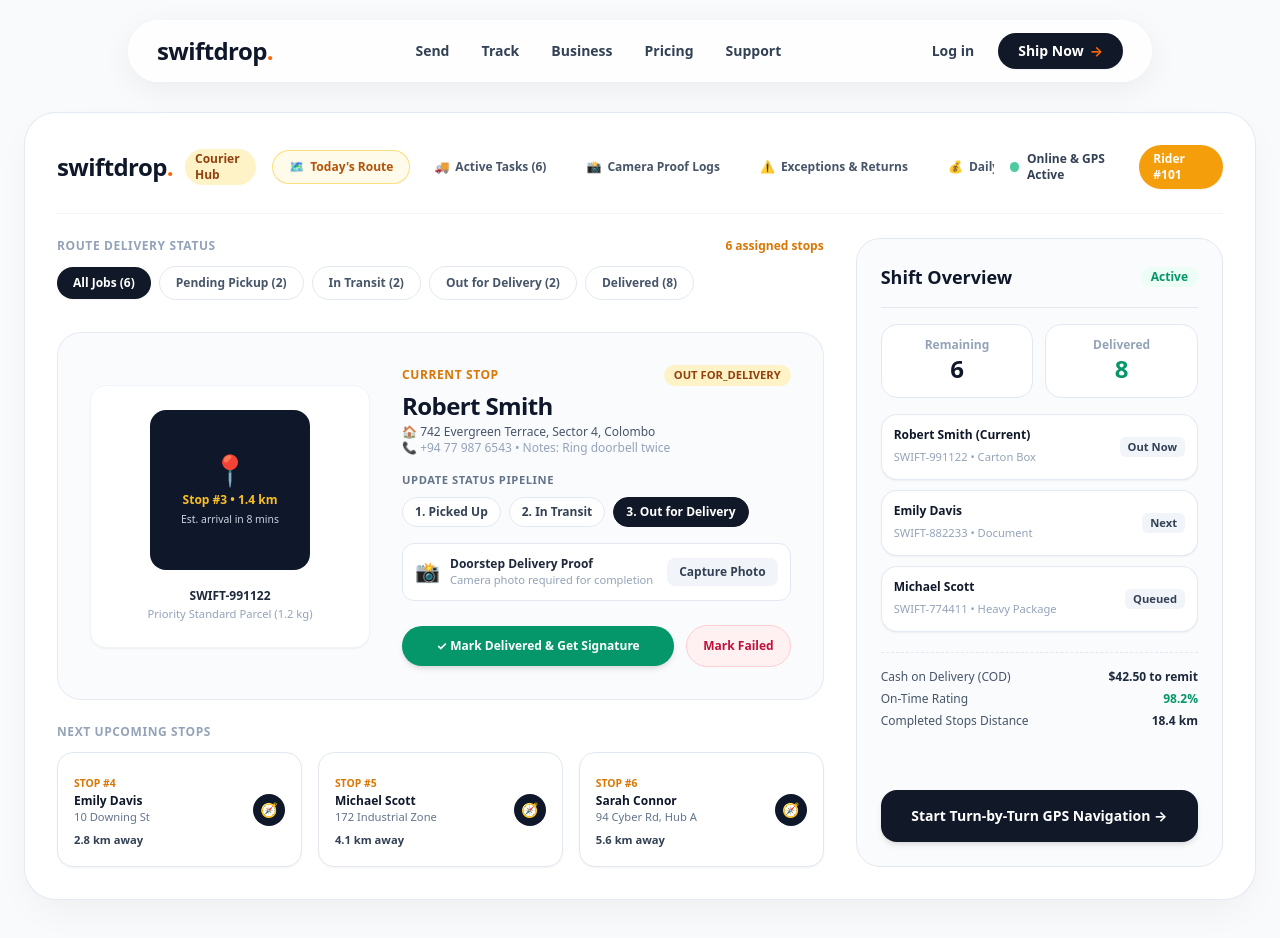
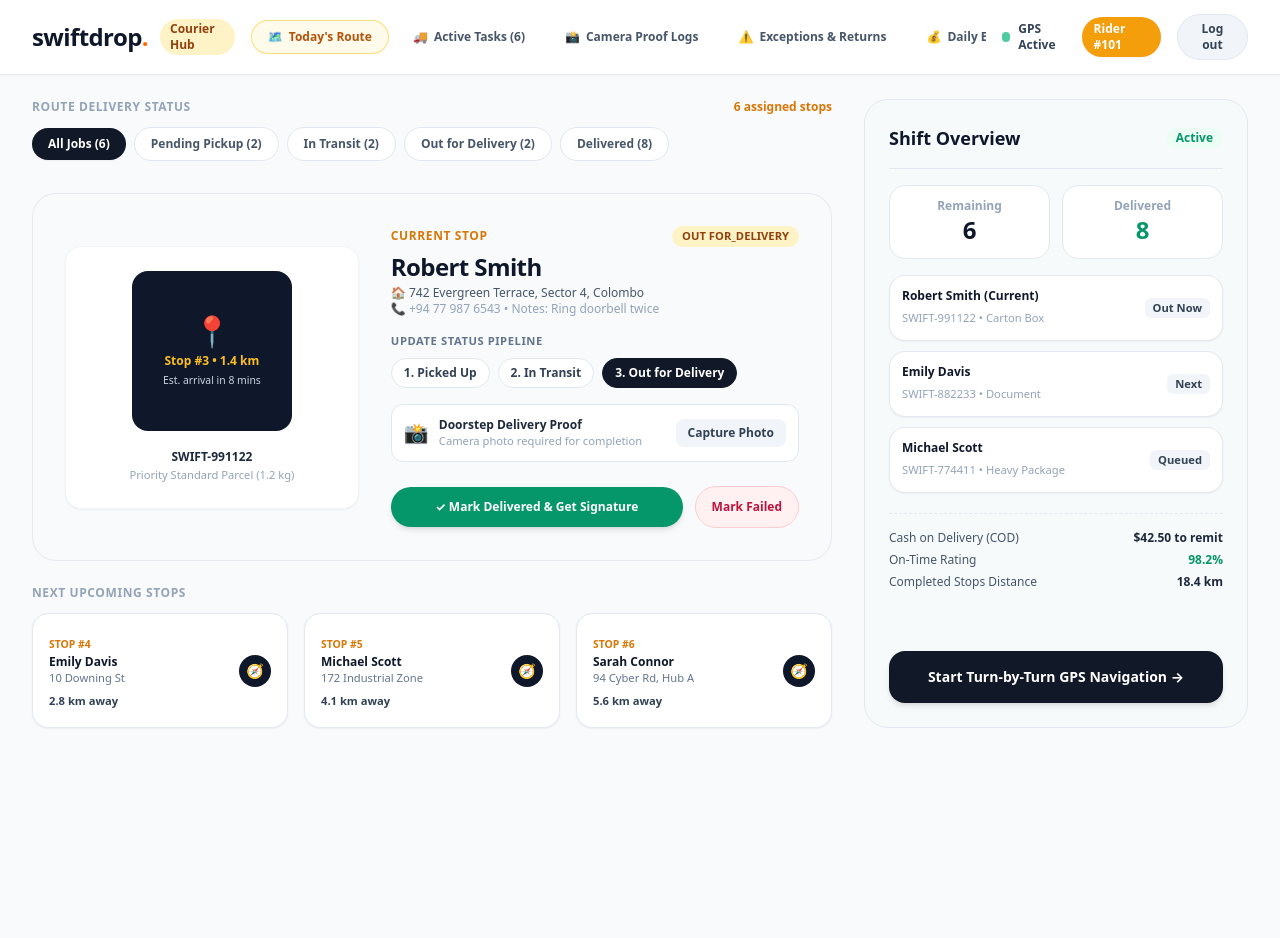
Before and after one commit to yasindugunasekara/SWIFTDROP, a Next.js app in the folder web/: page /tasks in a window 1280 px wide. After the commit the page ends 800 px from the top, so only its background shows below. Built offline with nearby package versions, Linux system fonts and the light colour scheme.

Commit message:
feat(ui): convert dashboards to full-page layouts and hide public navbar on auth routes

```diff
--- a/web/src/app/(courier)/tasks/page.tsx
+++ b/web/src/app/(courier)/tasks/page.tsx
@@ -1,6 +1,8 @@
 'use client';
 
 import { useState } from 'react';
+import Link from 'next/link';
+import { clearAuthSession } from '../../../lib/auth';
 
 export default function CourierDashboardPage() {
   const [activeDuty, setActiveDuty] = useState('route');
@@ -9,24 +11,28 @@
   const [photoUploaded, setPhotoUploaded] = useState(false);
   const [completed, setCompleted] = useState(false);
 
+  const handleLogout = () => {
+    clearAuthSession();
+    window.location.href = '/login';
+  };
+
   return (
-    <div className="max-w-7xl mx-auto px-4 sm:px-6 pt-24 sm:pt-28 pb-10">
-      {/* Outer Dashboard Card matching reference UI */}
-      <div className="bg-white rounded-[32px] p-6 lg:p-8 shadow-[0_15px_40px_-10px_rgba(0,0,0,0.06)] border border-slate-200/90">
-
-        {/* TOP NAVBAR FOR COURIER ROLE */}
-        <div className="flex flex-col md:flex-row md:items-center justify-between pb-6 mb-6 border-b border-slate-100 gap-4">
+    <div className="w-full min-h-screen bg-slate-50 flex flex-col">
+      {/* FULL-WIDTH STICKY DASHBOARD HEADER */}
+      <header className="w-full bg-white border-b border-slate-200/80 px-4 sm:px-8 py-3.5 flex flex-col md:flex-row md:items-center justify-between sticky top-0 z-40 shadow-sm gap-4">
         <div className="flex items-center gap-3">
+          <Link href="/" className="flex items-center no-underline">
             <span className="text-2xl font-black text-slate-900 tracking-tight">
-              swiftdrop<span className="text-brand-orange">.</span>
+              swiftdrop<span className="text-[#ff6600]">.</span>
             </span>
+          </Link>
           <span className="px-2.5 py-0.5 text-xs font-bold bg-amber-100 text-amber-800 rounded-full">
             Courier Hub
           </span>
         </div>
 
-          {/* Role Duty Pills */}
-          <div className="flex items-center gap-2 overflow-x-auto pb-2 md:pb-0">
+        {/* Role Duty Navigation Pills */}
+        <div className="flex items-center gap-2 overflow-x-auto pb-1 md:pb-0">
           {[
             { id: 'route', label: "Today's Route", icon: '🗺️' },
             { id: 'tasks', label: 'Active Tasks (6)', icon: '🚚' },
@@ -49,17 +55,27 @@
           ))}
         </div>
 
-          {/* Shift Status & Badge */}
+        {/* Right Shift Status & Logout */}
+        <div className="flex items-center gap-3 sm:gap-4">
           <div className="flex items-center gap-2">
             <span className="w-2.5 h-2.5 rounded-full bg-emerald-500 animate-pulse"></span>
-            <span className="text-xs font-bold text-slate-700">Online & GPS Active</span>
-            <div className="bg-amber-500 text-white px-3.5 py-1.5 rounded-full text-xs font-bold shadow-sm">
+            <span className="text-xs font-bold text-slate-700 hidden sm:inline">GPS Active</span>
+            <div className="bg-amber-500 text-white px-3 py-1 rounded-full text-xs font-bold shadow-sm">
               Rider #101
             </div>
           </div>
+
+          <button
+            onClick={handleLogout}
+            className="px-3.5 py-1.5 text-xs font-bold text-slate-700 hover:text-rose-600 bg-slate-100 hover:bg-rose-50 border border-slate-200 rounded-full transition-all cursor-pointer"
+          >
+            Log out
+          </button>
         </div>
+      </header>
 
-        {/* TWO-COLUMN DASHBOARD GRID */}
+      {/* FULL-PAGE MAIN WORKSPACE */}
+      <main className="flex-1 w-full max-w-[1700px] mx-auto px-4 sm:px-8 py-6">
         <div className="grid grid-cols-1 lg:grid-cols-12 gap-8">
 
           {/* LEFT MAJOR WORKSPACE */}
@@ -315,8 +331,7 @@
           </div>
 
         </div>
-
-      </div>
+      </main>
     </div>
   );
 }
--- a/web/src/app/(customer)/booking/page.tsx
+++ b/web/src/app/(customer)/booking/page.tsx
@@ -2,6 +2,7 @@
 
 import { useState } from 'react';
 import Link from 'next/link';
+import { clearAuthSession } from '../../../lib/auth';
 
 export default function CustomerDashboardPage() {
   const [activeDuty, setActiveDuty] = useState('book');
@@ -15,6 +16,11 @@
   });
   const [bookedSuccess, setBookedSuccess] = useState(false);
 
+  const handleLogout = () => {
+    clearAuthSession();
+    window.location.href = '/login';
+  };
+
   const priceMap: Record<string, number> = {
     small: 4.50,
     medium: 12.50,
@@ -24,23 +30,22 @@
   const currentPrice = (priceMap[packageSize] || 12.50) + (addons.fragile ? 2.0 : 0) + (addons.signature ? 1.5 : 0) + (addons.express ? 5.0 : 0);
 
   return (
-    <div className="max-w-7xl mx-auto px-4 sm:px-6 pt-24 sm:pt-28 pb-10">
-      {/* Outer Dashboard Card matching reference UI */}
-      <div className="bg-white rounded-[32px] p-6 lg:p-8 shadow-[0_15px_40px_-10px_rgba(0,0,0,0.06)] border border-slate-200/90">
-
-        {/* TOP NAVBAR FOR CUSTOMER ROLE */}
-        <div className="flex flex-col md:flex-row md:items-center justify-between pb-6 mb-6 border-b border-slate-100 gap-4">
+    <div className="w-full min-h-screen bg-slate-50 flex flex-col">
+      {/* FULL-WIDTH STICKY DASHBOARD HEADER */}
+      <header className="w-full bg-white border-b border-slate-200/80 px-4 sm:px-8 py-3.5 flex flex-col md:flex-row md:items-center justify-between sticky top-0 z-40 shadow-sm gap-4">
         <div className="flex items-center gap-3">
+          <Link href="/" className="flex items-center no-underline">
             <span className="text-2xl font-black text-slate-900 tracking-tight">
-              swiftdrop<span className="text-brand-orange">.</span>
+              swiftdrop<span className="text-[#ff6600]">.</span>
             </span>
+          </Link>
           <span className="px-2.5 py-0.5 text-xs font-bold bg-sky-100 text-sky-700 rounded-full">
             Customer Portal
           </span>
         </div>
 
-          {/* Role Duty Pills */}
-          <div className="flex items-center gap-2 overflow-x-auto pb-2 md:pb-0">
+        {/* Role Duty Navigation Pills */}
+        <div className="flex items-center gap-2 overflow-x-auto pb-1 md:pb-0">
           {[
             { id: 'book', label: 'Book Delivery', icon: '📦' },
             { id: 'track', label: 'Track Parcel', icon: '📍' },
@@ -53,7 +58,7 @@
               onClick={() => setActiveDuty(tab.id)}
               className={`flex items-center gap-1.5 px-4 py-2 rounded-full text-xs font-semibold whitespace-nowrap transition-all cursor-pointer ${
                 activeDuty === tab.id
-                    ? 'bg-orange-50 text-brand-orange border border-orange-200/60 shadow-sm'
+                  ? 'bg-orange-50 text-[#ff6600] border border-orange-200/60 shadow-sm'
                   : 'text-slate-600 hover:text-slate-900 hover:bg-slate-100'
               }`}
             >
@@ -63,19 +68,24 @@
           ))}
         </div>
 
-          {/* Quick Search & Summary Pill */}
-          <div className="flex items-center gap-2">
-            <button className="w-9 h-9 rounded-full bg-slate-100 hover:bg-slate-200 flex items-center justify-center text-slate-600 transition-colors cursor-pointer">
-              🔍
-            </button>
-            <div className="flex items-center gap-2 bg-brand-orange text-white px-4 py-2 rounded-full text-xs font-bold shadow-sm">
+        {/* Right Status & Logout */}
+        <div className="flex items-center gap-3 sm:gap-4">
+          <div className="flex items-center gap-2 bg-[#ff6600] text-white px-4 py-2 rounded-full text-xs font-bold shadow-sm">
             <span>🛍️</span>
             <span>3 Shipments</span>
           </div>
+
+          <button
+            onClick={handleLogout}
+            className="px-3.5 py-1.5 text-xs font-bold text-slate-700 hover:text-rose-600 bg-slate-100 hover:bg-rose-50 border border-slate-200 rounded-full transition-all cursor-pointer"
+          >
+            Log out
+          </button>
         </div>
-        </div>
+      </header>
 
-        {/* TWO-COLUMN DASHBOARD GRID */}
+      {/* FULL-PAGE MAIN WORKSPACE */}
+      <main className="flex-1 w-full max-w-[1700px] mx-auto px-4 sm:px-8 py-6">
         <div className="grid grid-cols-1 lg:grid-cols-12 gap-8">
 
           {/* LEFT / CENTER MAJOR WORKSPACE (approx 68% width) */}
@@ -354,8 +364,7 @@
           </div>
 
         </div>
-
-      </div>
+      </main>
     </div>
   );
 }
--- a/web/src/app/(dispatcher)/dispatch/page.tsx
+++ b/web/src/app/(dispatcher)/dispatch/page.tsx
@@ -1,12 +1,19 @@
 'use client';
 
 import { useState } from 'react';
+import Link from 'next/link';
+import { clearAuthSession } from '../../../lib/auth';
 
 export default function DispatcherDashboardPage() {
   const [activeDuty, setActiveDuty] = useState('dispatch');
   const [activeZone, setActiveZone] = useState('all');
   const [selectedCourier, setSelectedCourier] = useState('c-101');
   const [assigned, setAssigned] = useState(false);
+
+  const handleLogout = () => {
+    clearAuthSession();
+    window.location.href = '/login';
+  };
 
   const couriers = [
     { id: 'c-101', name: 'Sunil Silva', load: 2, max: 8, status: 'AVAILABLE', dist: '1.2 km away' },
@@ -15,23 +22,22 @@
   ];
 
   return (
-    <div className="max-w-7xl mx-auto px-4 sm:px-6 pt-24 sm:pt-28 pb-10">
-      {/* Outer Dashboard Card matching reference UI */}
-      <div className="bg-white rounded-[32px] p-6 lg:p-8 shadow-[0_15px_40px_-10px_rgba(0,0,0,0.06)] border border-slate-200/90">
-
-        {/* TOP NAVBAR FOR DISPATCHER ROLE */}
-        <div className="flex flex-col md:flex-row md:items-center justify-between pb-6 mb-6 border-b border-slate-100 gap-4">
+    <div className="w-full min-h-screen bg-slate-50 flex flex-col">
+      {/* FULL-WIDTH STICKY DASHBOARD HEADER */}
+      <header className="w-full bg-white border-b border-slate-200/80 px-4 sm:px-8 py-3.5 flex flex-col md:flex-row md:items-center justify-between sticky top-0 z-40 shadow-sm gap-4">
         <div className="flex items-center gap-3">
+          <Link href="/" className="flex items-center no-underline">
             <span className="text-2xl font-black text-slate-900 tracking-tight">
-              swiftdrop<span className="text-brand-orange">.</span>
+              swiftdrop<span className="text-[#ff6600]">.</span>
             </span>
+          </Link>
           <span className="px-2.5 py-0.5 text-xs font-bold bg-rose-100 text-rose-800 rounded-full">
             Operations Control
           </span>
         </div>
 
-          {/* Role Duty Pills */}
-          <div className="flex items-center gap-2 overflow-x-auto pb-2 md:pb-0">
+        {/* Role Duty Navigation Pills */}
+        <div className="flex items-center gap-2 overflow-x-auto pb-1 md:pb-0">
           {[
             { id: 'dispatch', label: 'Fleet Dispatch', icon: '🎛️' },
             { id: 'workload', label: 'Courier Workloads (18)', icon: '📊' },
@@ -54,14 +60,24 @@
           ))}
         </div>
 
-          {/* Emergency Alert & System Status */}
-          <div className="flex items-center gap-2">
+        {/* Right Status & Logout */}
+        <div className="flex items-center gap-3 sm:gap-4">
+          <div className="flex items-center gap-2 text-xs font-semibold bg-emerald-50 text-emerald-700 px-3 py-1 rounded-full border border-emerald-200">
             <span className="w-2.5 h-2.5 rounded-full bg-emerald-500 animate-pulse"></span>
-            <span className="text-xs font-bold text-slate-700">RabbitMQ Broker Live</span>
-          </div>
+            <span className="hidden sm:inline">RabbitMQ Broker Live</span>
           </div>
 
-        {/* TWO-COLUMN DASHBOARD GRID */}
+          <button
+            onClick={handleLogout}
+            className="px-3.5 py-1.5 text-xs font-bold text-slate-700 hover:text-rose-600 bg-slate-100 hover:bg-rose-50 border border-slate-200 rounded-full transition-all cursor-pointer"
+          >
+            Log out
+          </button>
+        </div>
+      </header>
+
+      {/* FULL-PAGE MAIN WORKSPACE */}
+      <main className="flex-1 w-full max-w-[1700px] mx-auto px-4 sm:px-8 py-6">
         <div className="grid grid-cols-1 lg:grid-cols-12 gap-8">
 
           {/* LEFT MAJOR WORKSPACE */}
@@ -289,8 +305,7 @@
           </div>
 
         </div>
-
-      </div>
+      </main>
     </div>
   );
 }
--- a/web/src/app/(merchant)/portal/page.tsx
+++ b/web/src/app/(merchant)/portal/page.tsx
@@ -1,6 +1,8 @@
 'use client';
 
 import { useState } from 'react';
+import Link from 'next/link';
+import { clearAuthSession } from '../../../lib/auth';
 
 export default function MerchantDashboardPage() {
   const [activeDuty, setActiveDuty] = useState('orders');
@@ -9,24 +11,28 @@
   const [copiedKey, setCopiedKey] = useState(false);
   const [apiKey] = useState('sw_live_9a7d2e81c04f4a3b8e7c1d');
 
+  const handleLogout = () => {
+    clearAuthSession();
+    window.location.href = '/login';
+  };
+
   return (
-    <div className="max-w-7xl mx-auto px-4 sm:px-6 pt-24 sm:pt-28 pb-10">
-      {/* Outer Dashboard Card matching reference UI */}
-      <div className="bg-white rounded-[32px] p-6 lg:p-8 shadow-[0_15px_40px_-10px_rgba(0,0,0,0.06)] border border-slate-200/90">
-
-        {/* TOP NAVBAR FOR MERCHANT ROLE */}
-        <div className="flex flex-col md:flex-row md:items-center justify-between pb-6 mb-6 border-b border-slate-100 gap-4">
+    <div className="w-full min-h-screen bg-slate-50 flex flex-col">
+      {/* FULL-WIDTH STICKY DASHBOARD HEADER */}
+      <header className="w-full bg-white border-b border-slate-200/80 px-4 sm:px-8 py-3.5 flex flex-col md:flex-row md:items-center justify-between sticky top-0 z-40 shadow-sm gap-4">
         <div className="flex items-center gap-3">
+          <Link href="/" className="flex items-center no-underline">
             <span className="text-2xl font-black text-slate-900 tracking-tight">
-              swiftdrop<span className="text-brand-orange">.</span>
+              swiftdrop<span className="text-[#ff6600]">.</span>
             </span>
+          </Link>
           <span className="px-2.5 py-0.5 text-xs font-bold bg-purple-100 text-purple-800 rounded-full">
             Merchant B2B Portal
           </span>
         </div>
 
-          {/* Role Duty Pills */}
-          <div className="flex items-center gap-2 overflow-x-auto pb-2 md:pb-0">
+        {/* Role Duty Navigation Pills */}
+        <div className="flex items-center gap-2 overflow-x-auto pb-1 md:pb-0">
           {[
             { id: 'orders', label: 'Store Orders (142)', icon: '📦' },
             { id: 'api', label: 'API & Credentials', icon: '🔑' },
@@ -49,15 +55,25 @@
           ))}
         </div>
 
-          {/* Integration Status Badge */}
+        {/* Right Store Sync & Logout */}
+        <div className="flex items-center gap-3 sm:gap-4">
           <div className="flex items-center gap-2">
             <span className="px-3 py-1 bg-emerald-50 text-emerald-700 border border-emerald-200 rounded-full text-xs font-bold">
               ✓ Store Sync Active
             </span>
           </div>
+
+          <button
+            onClick={handleLogout}
+            className="px-3.5 py-1.5 text-xs font-bold text-slate-700 hover:text-rose-600 bg-slate-100 hover:bg-rose-50 border border-slate-200 rounded-full transition-all cursor-pointer"
+          >
+            Log out
+          </button>
         </div>
+      </header>
 
-        {/* TWO-COLUMN DASHBOARD GRID */}
+      {/* FULL-PAGE MAIN WORKSPACE */}
+      <main className="flex-1 w-full max-w-[1700px] mx-auto px-4 sm:px-8 py-6">
         <div className="grid grid-cols-1 lg:grid-cols-12 gap-8">
 
           {/* LEFT MAJOR WORKSPACE */}
@@ -282,8 +298,7 @@
           </div>
 
         </div>
-
-      </div>
+      </main>
     </div>
   );
 }
--- a/web/src/components/layout/Navbar.tsx
+++ b/web/src/components/layout/Navbar.tsx
@@ -2,14 +2,25 @@
 
 import Link from 'next/link';
 import { useEffect, useState } from 'react';
+import { usePathname } from 'next/navigation';
 import { getStoredUser, clearAuthSession, User } from '../../lib/auth';
 
 export default function Navbar() {
+  const pathname = usePathname();
   const [user, setUser] = useState<User | null>(null);
 
   useEffect(() => {
     setUser(getStoredUser());
   }, []);
+
+  // Remove the public marketing navbar completely when inside any dashboard route
+  const isDashboardRoute = ['/booking', '/tasks', '/portal', '/dispatch', '/analytics', '/inbox', '/config'].some(
+    (prefix) => pathname === prefix || pathname.startsWith(prefix + '/')
+  );
+
+  if (isDashboardRoute) {
+    return null;
+  }
 
   const handleLogout = () => {
     clearAuthSession();
```
Lines whose indentation alone changed are shown as unchanged.
